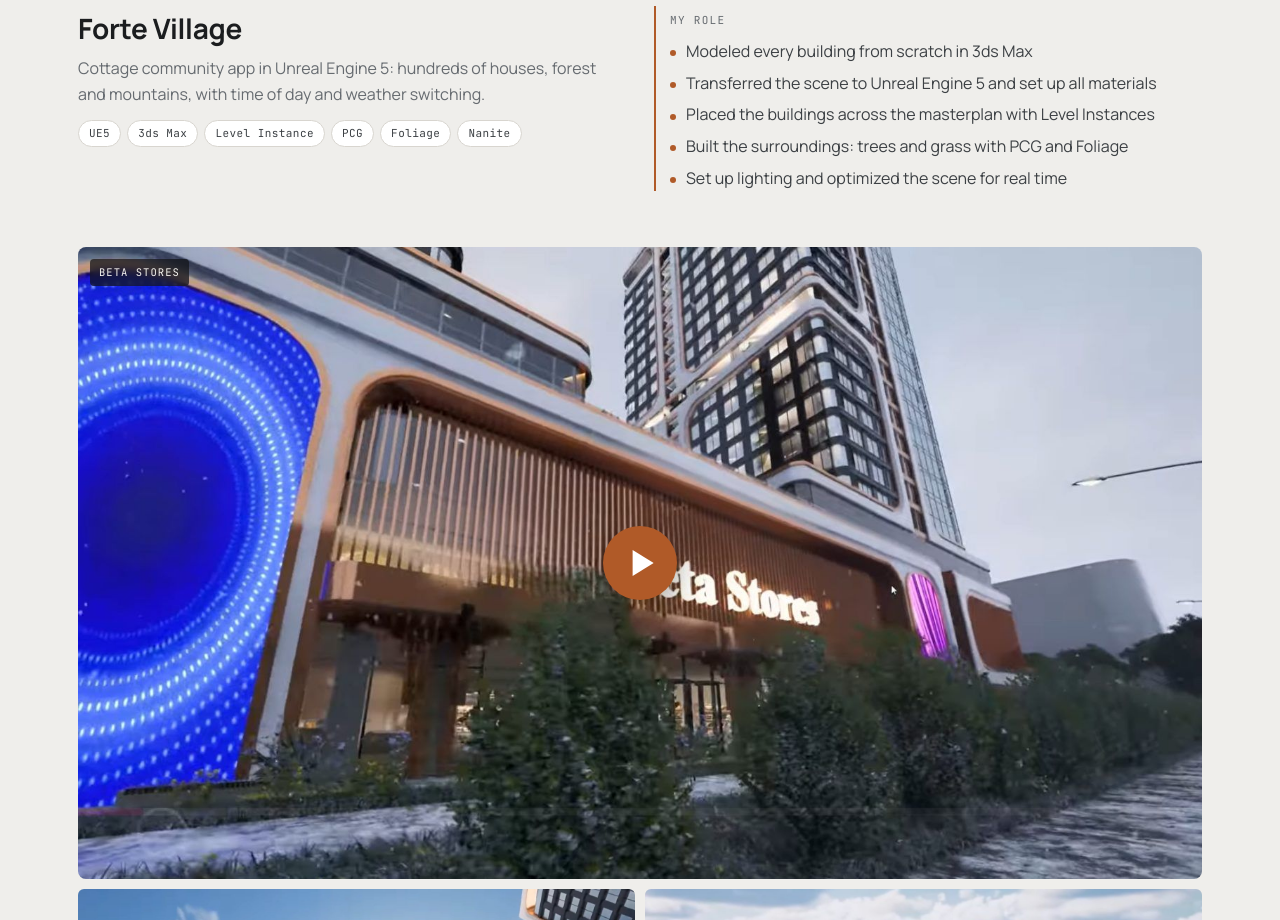
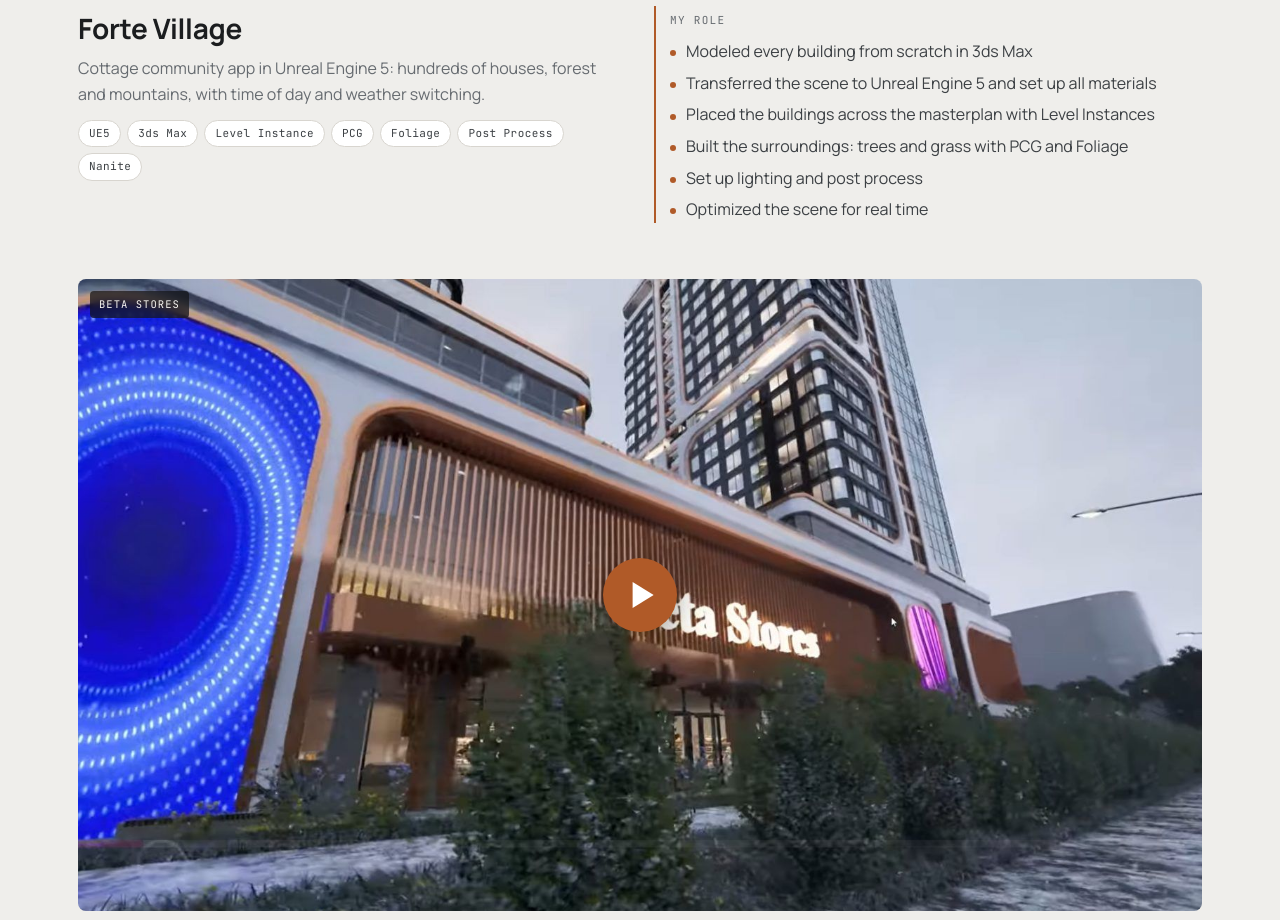
Before and after one commit to Dzhumar0/Dzhumar0.github.io, a plain HTML site: page index.html in a window 1280 px wide. Shown: the part 2180-3100 px from the top of the page. Drawn offline with Linux system fonts and the light colour scheme; a web font is replaced by a local one.

Commit message:
Forte Village: постобработка
Co-Authored-By: Claude Opus 5.5 <noreply@anthropic.com>
Claude-Session: https://claude.ai/code/session_01BcWgqqBUu1si81WKkTAxRx

```diff
--- a/index.html
+++ b/index.html
@@ -246,14 +246,15 @@ footer .wrap { padding-block: 0 32px; }
           <div>
             <h3>Forte Village</h3>
             <p><span class="en">Cottage community app in Unreal Engine 5: hundreds of houses, forest and mountains, with time of day and weather switching.</span><span class="ru">Приложение коттеджного посёлка на Unreal Engine 5: сотни домов, лес и горы, смена времени суток и погоды.</span></p>
-            <div class="chips"><span class="chip">UE5</span><span class="chip">3ds Max</span><span class="chip">Level Instance</span><span class="chip">PCG</span><span class="chip">Foliage</span><span class="chip">Nanite</span></div>
+            <div class="chips"><span class="chip">UE5</span><span class="chip">3ds Max</span><span class="chip">Level Instance</span><span class="chip">PCG</span><span class="chip">Foliage</span><span class="chip">Post Process</span><span class="chip">Nanite</span></div>
           </div>
           <div class="role-box"><span class="label"><span class="en">My role</span><span class="ru">Моя роль</span></span><ul class="steps">
 <li><span class="en">Modeled every building from scratch in 3ds Max</span><span class="ru">С нуля смоделировал все здания в 3ds Max</span></li>
 <li><span class="en">Transferred the scene to Unreal Engine 5 and set up all materials</span><span class="ru">Перенёс сцену в Unreal Engine 5 и настроил все материалы</span></li>
 <li><span class="en">Placed the buildings across the masterplan with Level Instances</span><span class="ru">Расставил здания по генплану через Level Instance</span></li>
 <li><span class="en">Built the surroundings: trees and grass with PCG and Foliage</span><span class="ru">Собрал окружение: деревья и трава через PCG и Foliage</span></li>
-<li><span class="en">Set up lighting and optimized the scene for real time</span><span class="ru">Настроил освещение и оптимизировал сцену под real-time</span></li>
+<li><span class="en">Set up lighting and post process</span><span class="ru">Настроил освещение и постобработку (Post Process)</span></li>
+<li><span class="en">Optimized the scene for real time</span><span class="ru">Оптимизировал сцену под real-time</span></li>
 </ul></div>
         </div>
       </article>
```
